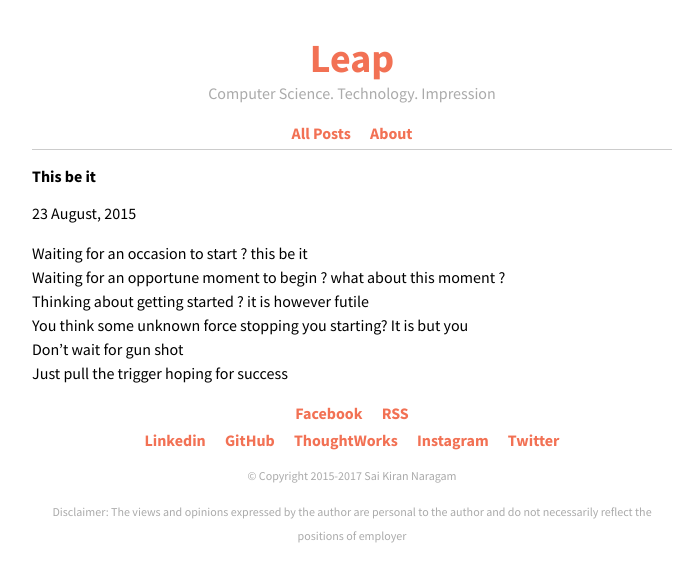
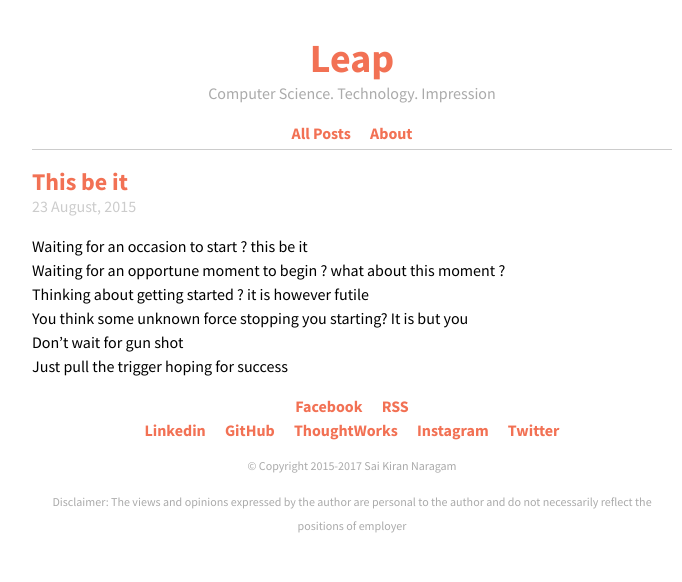
Before and after one commit to nsaikiran/impression, a Jekyll site: the page built from _posts/2015-08-23-This-be-it.md, in a window 1280 px wide. Shown: the top 582 px of the page, without its empty margins (288-970 px from the left). Built offline with Jekyll 4.4.1, drawn with Linux system fonts in a browser that asks for light colours; comment, search, counter and statistics services are not loaded.

Commit message:
Updated styles for post

```diff
--- a/Gemfile
+++ /dev/null
@@ -1,2 +0,0 @@
-source 'https://rubygems.org'
-gem 'github-pages', group: :jekyll_plugins
--- a/_config.yml
+++ b/_config.yml
@@ -1,9 +1,24 @@
 title: "Leap"
 description: Computer Science. Technology. Impression
+url: "http://saikiran.blog"
 baseurl: ""
-url: "http://saikiran.blog"
 
+markdown: kramdown
 gems: [jekyll-paginate, kramdown,rouge]
+
+#GitHub variables start
+# Set by GitHub, Can't override
+# So, use in local as well
+lsi: false
+safe: true
+incremental: false
+highlighter: rouge
+gist:
+   noscript: false
+kramdown:
+  math_engine: mathjax
+  syntax_highlighter: rouge
+# GitHub variables end
 
 google_analytics_id: UA-89879231-1
 
--- a/_layouts/post.html
+++ b/_layouts/post.html
@@ -4,9 +4,9 @@ layout: default
 
 <section class="post">
   <h1>{{ page.title }}</h1>
-  <div class="post--date">{{ page.date | date: "%d %B, %Y" }}</div>
+  <div class="post-date">{{ page.date | date: "%d %B, %Y" }}</div>
   {{ content }}
-  <div class="post--comments">
+  <div class="post-comments">
     {% if page.comments != false %}
       {% include disqus.html %}
     {% endif %}
--- a/css/main.css
+++ b/css/main.css
@@ -3,13 +3,6 @@
 /* Common
 /*
 /*****************************************************************************/
-
-/* Global Reset */
-
-ul {
-    margin: 0;
-    padding: 0;
-}
 
 
 body{
@@ -19,7 +12,6 @@ body{
     font-variant-numeric: normal;
     font-weight: normal;
     font-stretch: normal;
-    /**font-size: small;*/
     line-height: 1.5rem;
     font-family: "Source Sans Pro", "Helvetica Neue", Helvetica, Arial, sans-serif;
     text-align: center;
@@ -30,11 +22,6 @@ h1, h2, h3, h4, h5, h6 {
     font-weight: bold;
 }
 
-li {
-    list-style: none;
-    display: inline;
-    padding: .5em;
-}
 
 a {
     color: #f27154;
@@ -43,6 +30,7 @@ a {
 
 a:hover {
     color: rgba(242, 113, 84, 0.6);
+    /*background: #f2b10b;*/
 }
 
 /*a:visited {*/
@@ -87,10 +75,35 @@ a:hover {
     border-bottom: .01em solid #cccccc ;
 }
 
+.main-nav-container li {
+    list-style: none;
+    display: inline;
+    padding: .5em;
+}
+
+.main-nav-container ul {
+    margin: 0;
+    padding: 0;
+}
+
+/*****************************************************************************/
+/*
+/* Post
+/*
+/*****************************************************************************/
 
 .post-list {
     font-size: 1.5rem;
+    margin: 0;
+    padding: 0;
 }
+
+.post-list li {
+    list-style: none;
+    display: inline;
+    padding: .5em;
+}
+
 
 .post-item {
     display: block;
@@ -102,17 +115,42 @@ a:hover {
 
 }
 
+.post h1 {
+    font-size: 1.5rem;
+    color: #f27154;
+    margin-bottom: 0;
+}
+
+
 .post-date {
     color: #cccccc;
     font-size: 1rem;
 }
 
+/*****************************************************************************/
+/*
+/* Footer
+/*
+/*****************************************************************************/
+
+
+
 .social-blog, .social-personal {
     margin-bottom: .2em;
 }
 
+.social-blog li, .social-personal li {
+    list-style: none;
+    display: inline;
+    padding: .5em;
+}
+
 .footer {
     text-align: center;
+}
+.footer ul {
+    margin: 0;
+    padding: 0;
 }
 
 .footer a {
```
Also changed, not shown: Gemfile.lock (deleted).
